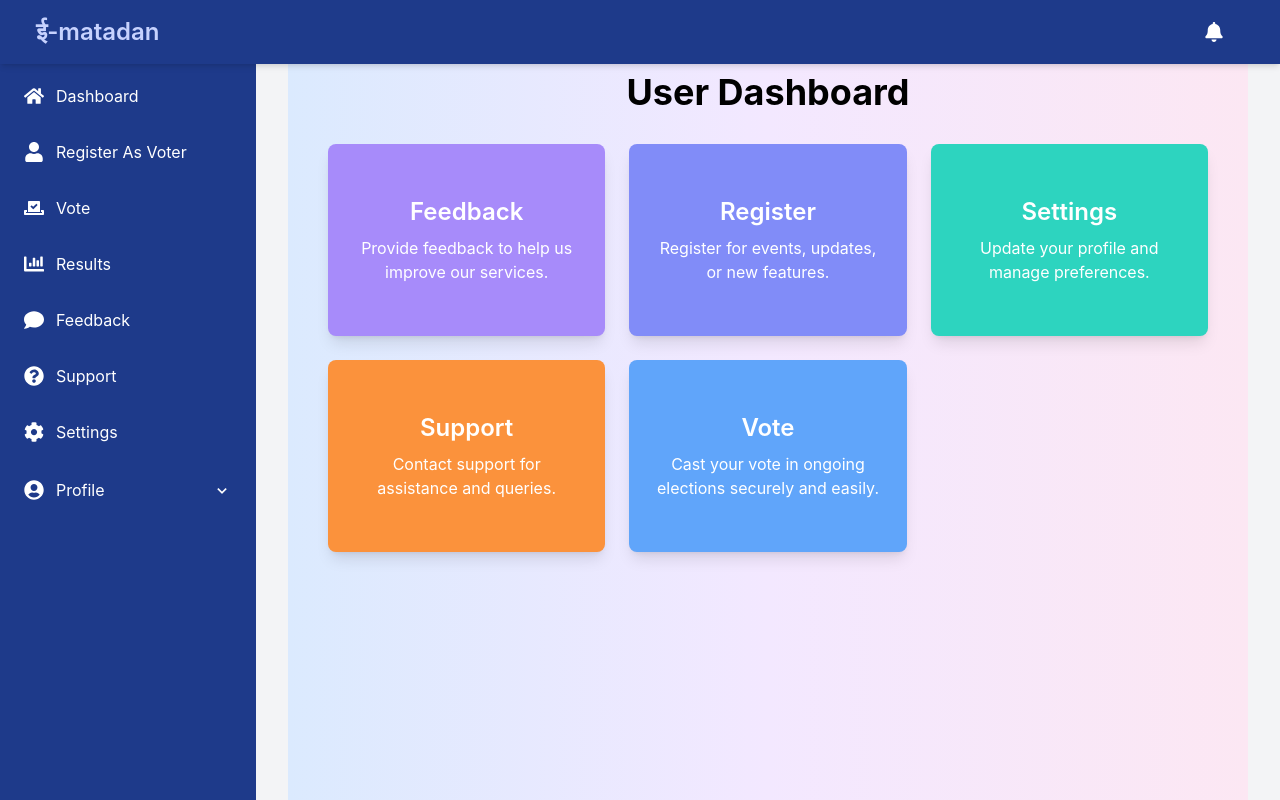
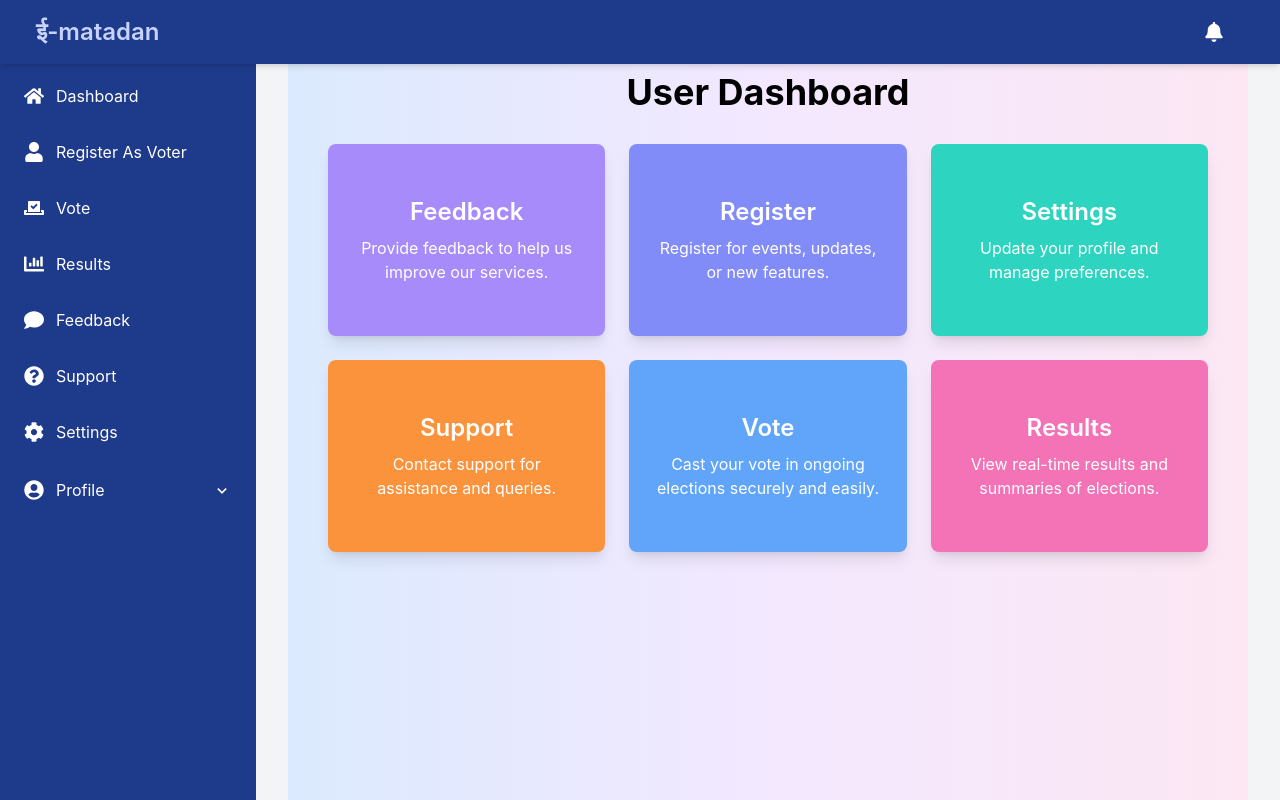
Before and after one commit to Pranav952/E-Matadan, a React (Create React App) app in the folder frontend/: page /user in a window 1280 px wide. Built offline with nearby package versions, Linux system fonts and the light colour scheme.

Commit message:
result section added on user dashboard

```diff
--- a/frontend/src/user/views/DashBoard.jsx
+++ b/frontend/src/user/views/DashBoard.jsx
@@ -49,6 +49,14 @@ function UserDashboard() {
             <h3 className="text-2xl font-semibold mb-2 text-center">Vote</h3>
             <p className="text-center">Cast your vote in ongoing elections securely and easily.</p>
           </div>
+
+          <div
+            onClick={() => navigate("/user/results")}
+            className="h-48 bg-pink-400 text-white rounded-lg shadow-lg p-6 cursor-pointer transform transition duration-300 hover:scale-105 hover:bg-pink-500 flex flex-col justify-center"
+          >
+            <h3 className="text-2xl font-semibold mb-2 text-center">Results</h3>
+            <p className="text-center">View real-time results and summaries of elections.</p>
+          </div>
         </div>
       </div>
     </Layout>
```
